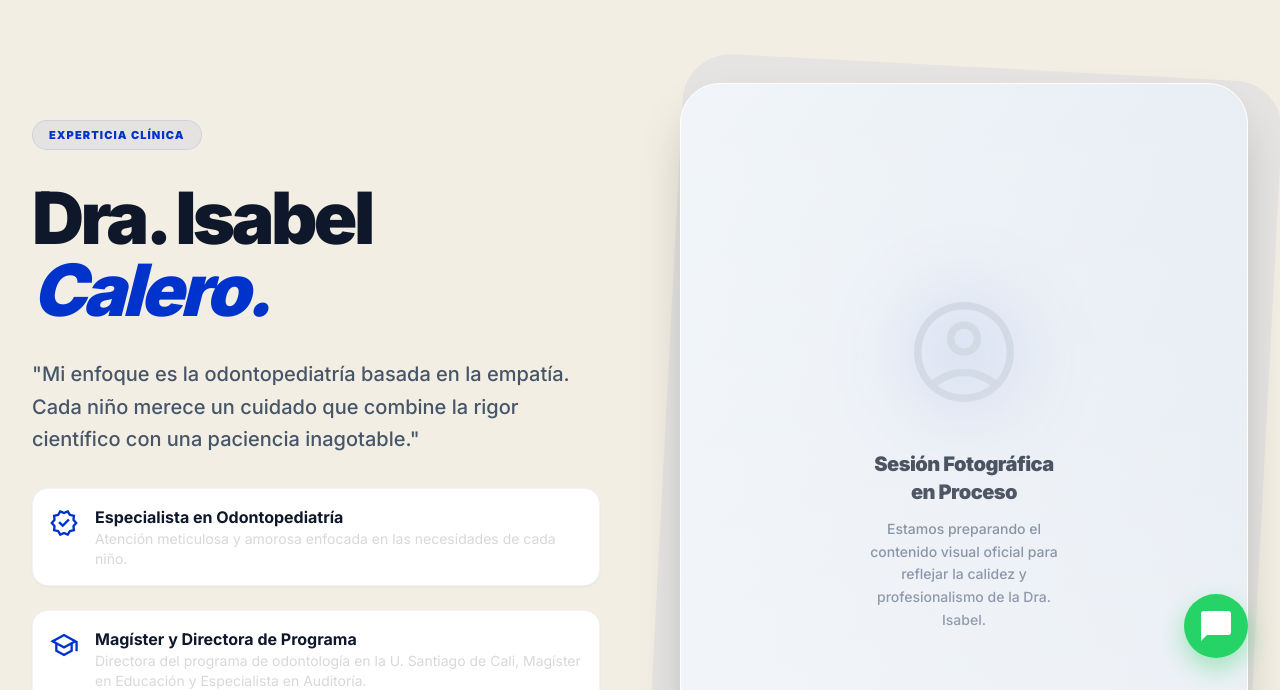
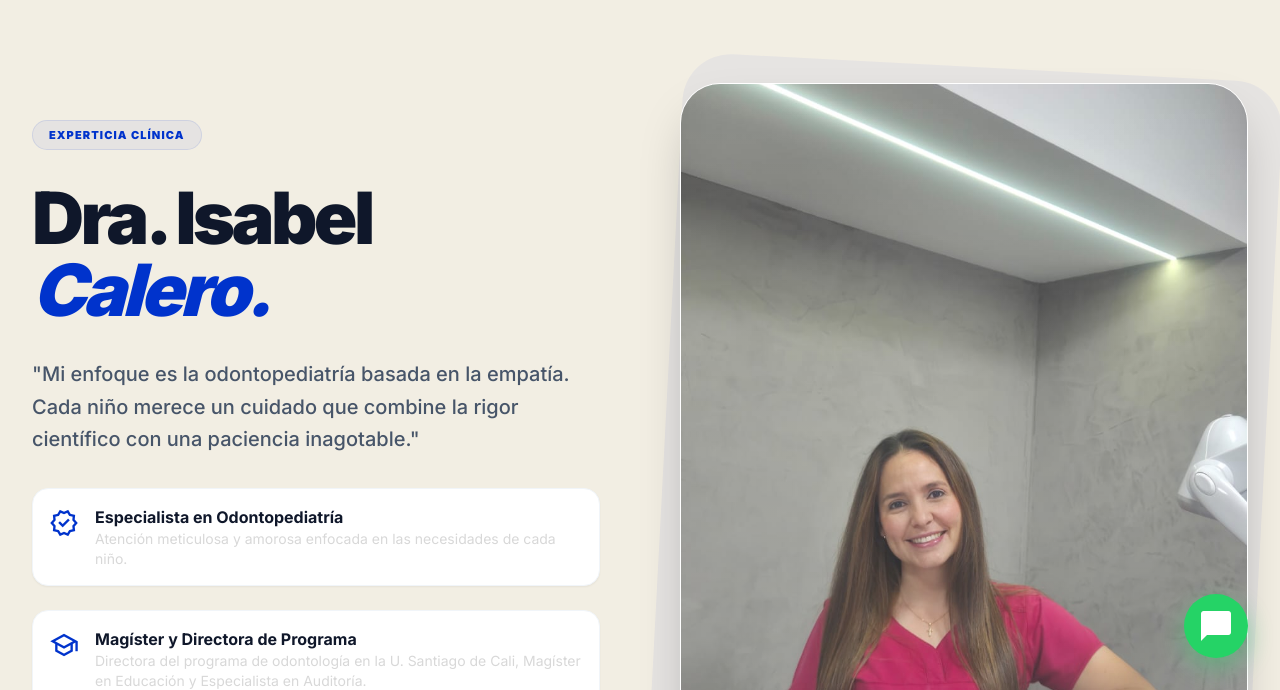
Before and after one commit to WilliRV1/clinic, a website built with Vite: page la-doctora.html in a window 1280 px wide. Shown: the part 110-800 px from the top of the page. Built offline with nearby package versions, Linux system fonts and the light colour scheme.

Commit message:
feat: integrate official photo of Dra. Isabel Cristina Calero on homepage preview and profile page

```diff
--- a/index.html
+++ b/index.html
@@ -188,12 +188,8 @@
           <div class="w-full md:w-1/3 fade-in">
             <div class="relative group">
               <div class="absolute inset-0 bg-accent rounded-3xl -rotate-3 group-hover:rotate-0 transition-transform duration-500"></div>
-              <div class="relative rounded-3xl overflow-hidden aspect-[4/5] bg-slate-100 flex items-center justify-center">
-                <!-- <img class="w-full h-full object-cover object-top" alt="Dra. Isabel Cristina Calero" src="/doctor/foto-dra.jpg" /> -->
-                <div class="text-center p-6">
-                  <span class="material-symbols-outlined text-5xl text-slate-300 mb-2">photo_camera</span>
-                  <p class="text-slate-400 font-medium text-sm">Sesión Fotográfica en Proceso</p>
-                </div>
+              <div class="relative rounded-3xl overflow-hidden aspect-[4/5]">
+                <img class="w-full h-full object-cover object-center group-hover:scale-[1.02] transition-transform duration-500" alt="Dra. Isabel Cristina Calero" src="/doctor/doctora.jpeg" />
               </div>
             </div>
           </div>
--- a/la-doctora.html
+++ b/la-doctora.html
@@ -155,23 +155,14 @@
             </div>
           </div>
 
-          <!-- Portrait Placeholder -->
+          <!-- Portrait Image -->
           <div class="fade-in order-1 lg:order-2">
             <div class="relative group">
               <div class="absolute -inset-4 bg-primary/5 rounded-[3rem] rotate-3 group-hover:rotate-0 transition-transform duration-700"></div>
-              <div class="relative rounded-[2.5rem] overflow-hidden aspect-[3/4] shadow-2xl bg-gradient-to-br from-slate-100 to-slate-200 flex items-center justify-center border border-white">
-                <div class="text-center p-12">
-                  <div class="relative mb-8 inline-block">
-                    <div class="absolute inset-0 bg-primary/10 blur-2xl rounded-full"></div>
-                    <span class="relative material-symbols-outlined text-[120px] text-slate-300">account_circle</span>
-                  </div>
-                  <h3 class="text-slate-800 font-black text-xl mb-3 tracking-tight">Sesión Fotográfica <br/>en Proceso</h3>
-                  <p class="text-slate-500 text-sm font-medium leading-relaxed max-w-[200px] mx-auto">
-                    Estamos preparando el contenido visual oficial para reflejar la calidez y profesionalismo de la Dra. Isabel.
-                  </p>
-                </div>
+              <div class="relative rounded-[2.5rem] overflow-hidden aspect-[3/4] shadow-2xl border border-white">
+                <img class="w-full h-full object-cover object-center group-hover:scale-[1.02] transition-transform duration-500" alt="Dra. Isabel Cristina Calero" src="/doctor/doctora.jpeg" />
                 <!-- Premium Overlay -->
-                <div class="absolute inset-0 bg-gradient-to-t from-white/40 to-transparent pointer-events-none"></div>
+                <div class="absolute inset-0 bg-gradient-to-t from-white/20 to-transparent pointer-events-none"></div>
               </div>
               <!-- Floating Badge -->
               <div class="absolute -bottom-8 -left-8 bg-white/80 backdrop-blur-xl p-6 rounded-3xl shadow-2xl border border-white hidden md:block scale-110">
```
Also changed, not shown: fotos doctora/doctora.jpeg (added), public/doctor/doctora.jpeg (added).
